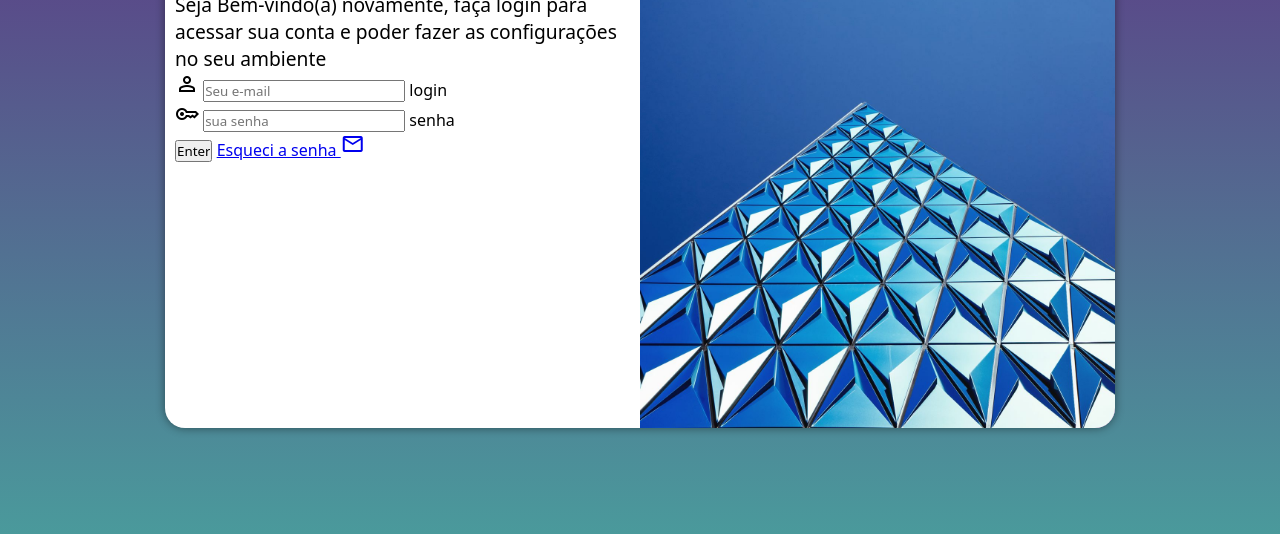
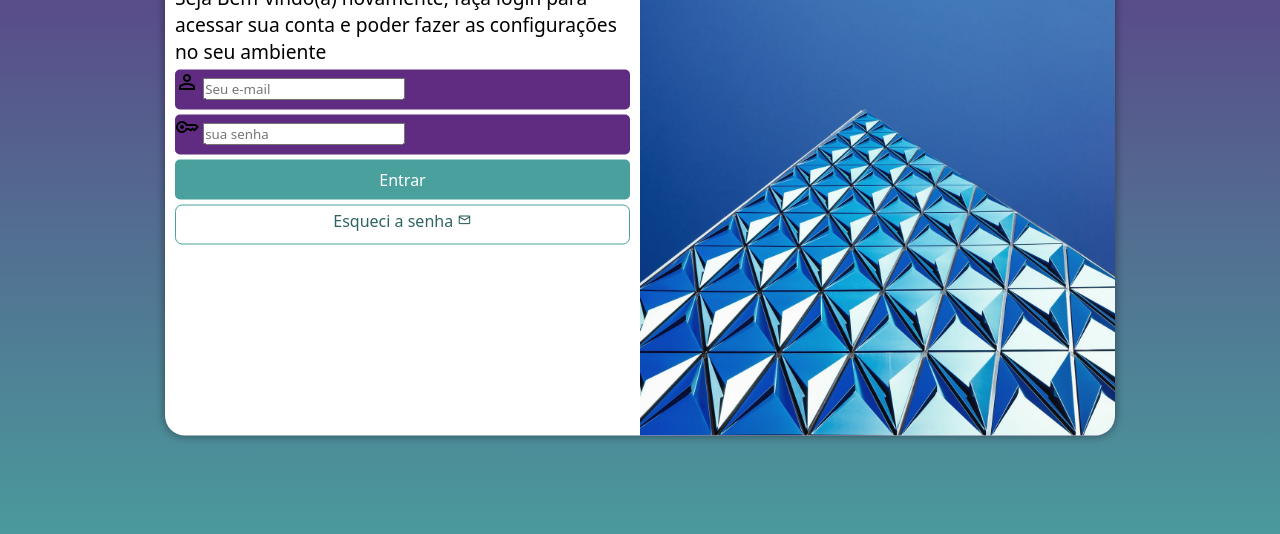
Before and after one commit to Daniel-Portugal/projeto-login, a plain HTML site: page index.html in a window 1280 px wide. Shown: the part 222-756 px from the top of the page. Drawn offline with nearby package versions, Linux system fonts and the light colour scheme.

Commit message:
formatação do formulario

```diff
--- a/estilos/style.css
+++ b/estilos/style.css
@@ -32,7 +32,7 @@
     transform: translate(-50%, -50%);
     background-color: white;
     width: 250px;
-    height: 500px;
+    height: 515px;
     border-radius: 20px;
     overflow: hidden;
     box-shadow: 0px 0px 10px hsla(0, 0%, 0%, 0.453);
@@ -62,3 +62,55 @@
 div#formulario > p {
     font-size: 0.8em;
 }
+
+form > div.campo {
+    background-color: #5f2c82;
+    width: 100%;
+    display: block;
+    height: 40px;
+    border-radius: 5px;
+    margin: 5px 0px;
+}
+
+div.campo > label {
+    display: none;
+}
+
+form > input[type=submit] {
+    display: block;
+    font-size: 1em;
+    width: 100%;
+    height: 40px;
+    background-color: #49a09d;
+    color: white;
+    border: none;
+    border-radius: 5px;
+    cursor: pointer;
+}
+
+form > input[type=submit]:hover {
+    background-color: #2d6462;
+}
+
+form > a.botao {
+    display: block;
+    text-align: center;
+    font-size:  1em;
+    width: 100%;
+    height: 40px;
+    padding: 4px;
+    margin-top: 5px;
+    background-color: white;
+    color: #2d6462;
+    border: 1px solid #49a09d;
+    border-radius: 7px;
+    text-decoration: none;
+}
+
+form > a.botao > span {
+    font-size: 0.9em;
+}
+
+form > a.botao:hover {
+    background-color: #6cd3cf;
+}
--- a/index.html
+++ b/index.html
@@ -28,8 +28,8 @@
                         <input type="password" name="senha" id="isenha" placeholder="sua senha" autocomplete="current-password" required minlength="8" maxlength="20">
                         <label for="isenha">senha</label>
                     </div>
-                    <input type="submit" value="Enter">
-                    <a href="esqueci.html"> Esqueci a senha <span class="material-symbols-outlined">mail</span></a>
+                    <input type="submit" value="Entrar">
+                    <a href="esqueci.html" class="botao"> Esqueci a senha <span class="material-symbols-outlined">mail</span></a>
                 </form>
             </div>
         </section>
```
